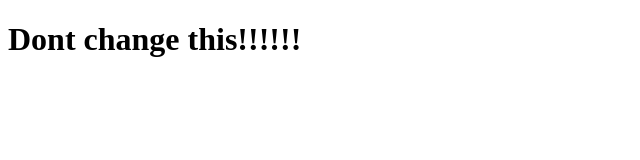
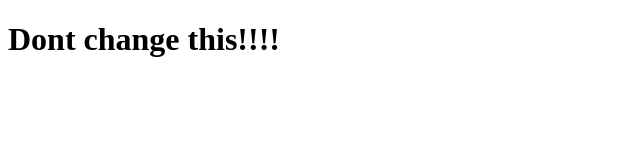
Before and after one commit to jonahhontos/twitter2, a plain HTML site: page index.html in a window 1280 px wide. Shown: the full height of the page, 0-640 px from the left. Drawn offline with Linux system fonts and the light colour scheme.

Commit message:
atom .atom .

```diff
--- a/index.html
+++ b/index.html
@@ -5,6 +5,6 @@
     <title></title>
   </head>
   <body>
-    <h1>Dont change this!!!!!!</h1>
+    <h1>Dont change this!!!!</h1>
   </body>
 </html>
```
